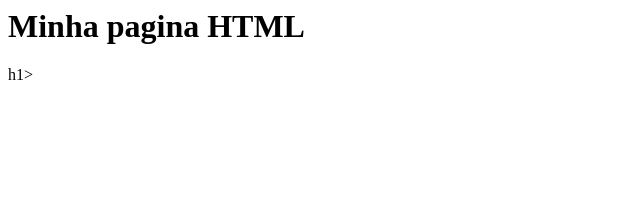
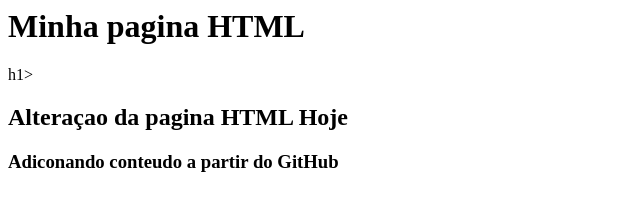
Before and after one commit to vidantas/gama-no-github, a plain HTML site: page index.html in a window 1280 px wide. Shown: the whole page, without its empty margins (0-640 px from the left). Drawn offline with Linux system fonts and the light colour scheme.

Commit message:
Atualização a partir do GitHub

```diff
--- a/index.html
+++ b/index.html
@@ -1,5 +1,8 @@
 <html>
 	<body>
-		<h1> Minha pagina HTML</h1>h1>
+		<h1> Minha pagina HTML</h1>
+		h1>
+		<h2>Alteraçao da pagina HTML Hoje</h2>
+		<h3>Adiconando conteudo a partir do GitHub</h3>
 	<body>
 </html>
```
